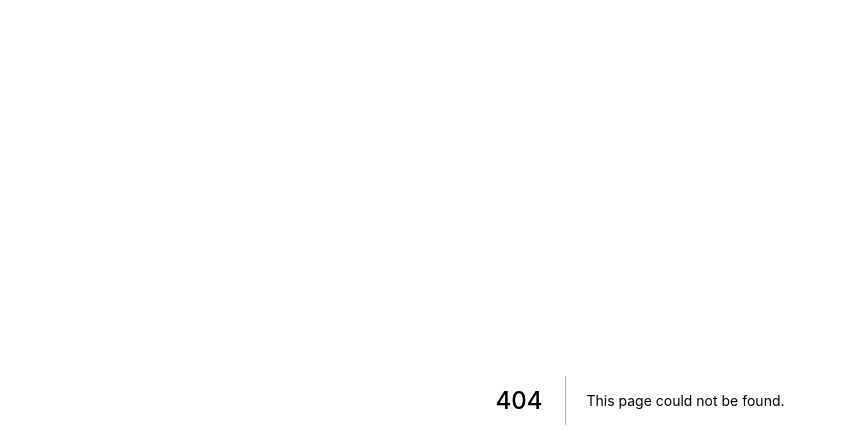
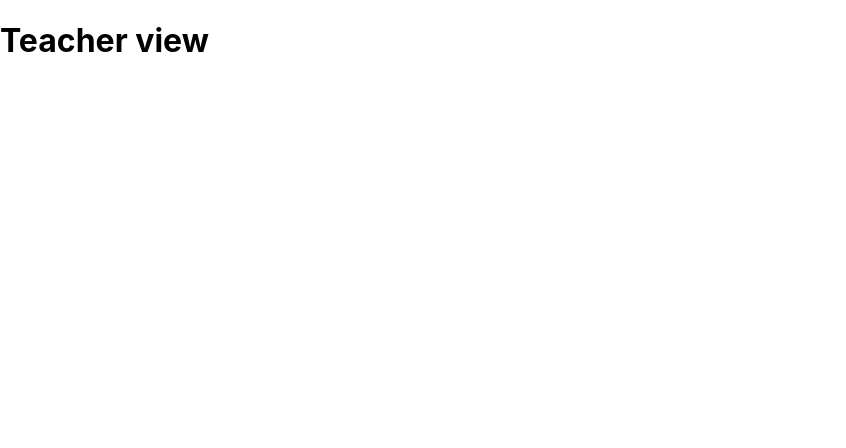
Before and after one commit to bertmeeuws/MTS4_Integration4_Team5, a Next.js app in the folder frontend/: page /dashboard in a window 1280 px wide. Before the commit this address had no page. Shown: the top 448 px of the page, without its empty margins (0-846 px from the left). Built offline with nearby package versions, Linux system fonts and the light colour scheme.

Commit message:
working on demo part 2

```diff
--- /dev/null
+++ b/frontend/pages/dashboard/index.jsx
@@ -0,0 +1,10 @@
+import React from "react";
+
+export default function index() {
+  return (
+    <div>
+      <h1>Teacher view</h1>
+
+    </div>
+  );
+}
--- a/frontend/styles/globals.css
+++ b/frontend/styles/globals.css
@@ -14,10 +14,32 @@ a {
 * {
   box-sizing: border-box;
 }
+.hidden {
+  display: none;
+}
 .exercise-form-start {
   margin: 0 auto;
   max-width: 30rem;
+  display: flex;
+  flex-direction: column;
+  align-items: center;
+  justify-content: center;
+  height: 100%;
 }
+#__next {
+  height: 100%;
+}
+
 .exercise-form-start h1 {
   text-align: center;
 }
+.game__personal-form {
+  text-align: center;
+  height: 100vh;
+}
+
+.exercise-form-first {
+  display: flex;
+  align-items: center;
+  justify-content: center;
+}
```
Also changed, not shown: frontend/pages/exercise/[id].js (+53 -13 lines), 1 other file (tests, documents, lock files or other folders).
